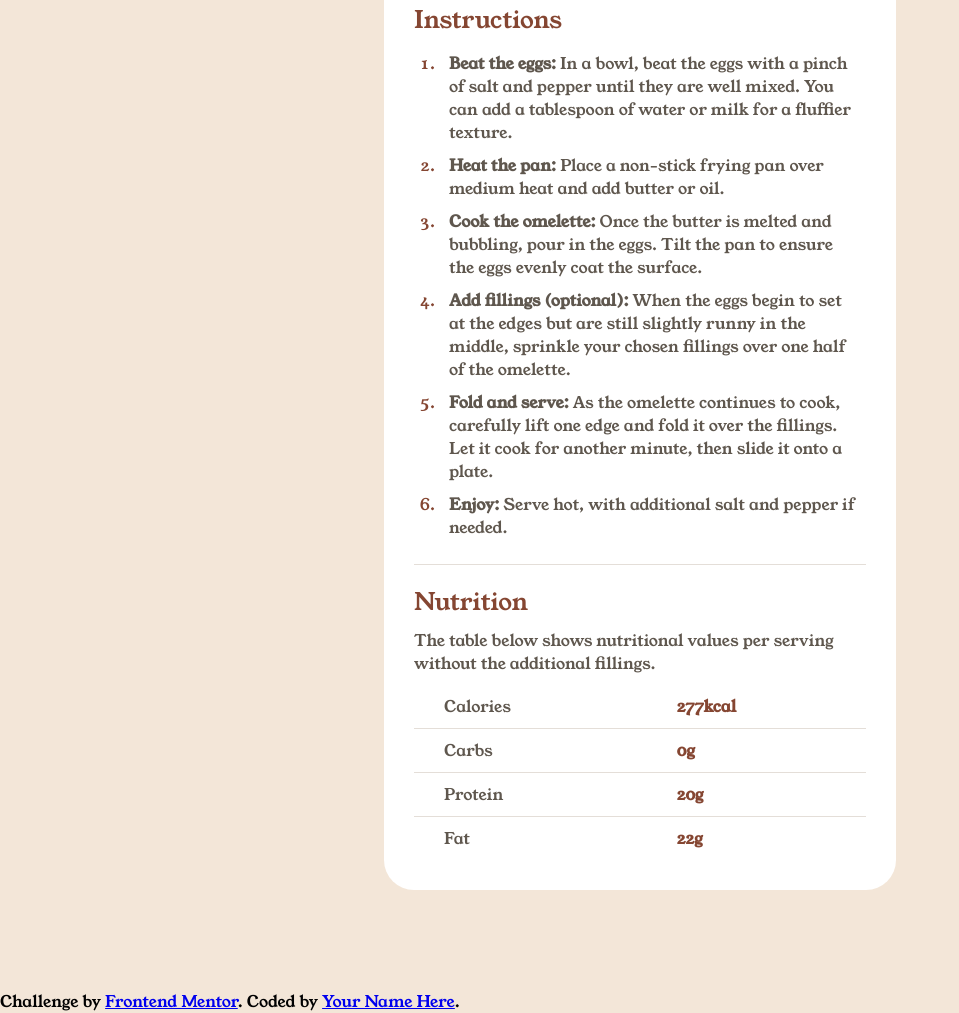
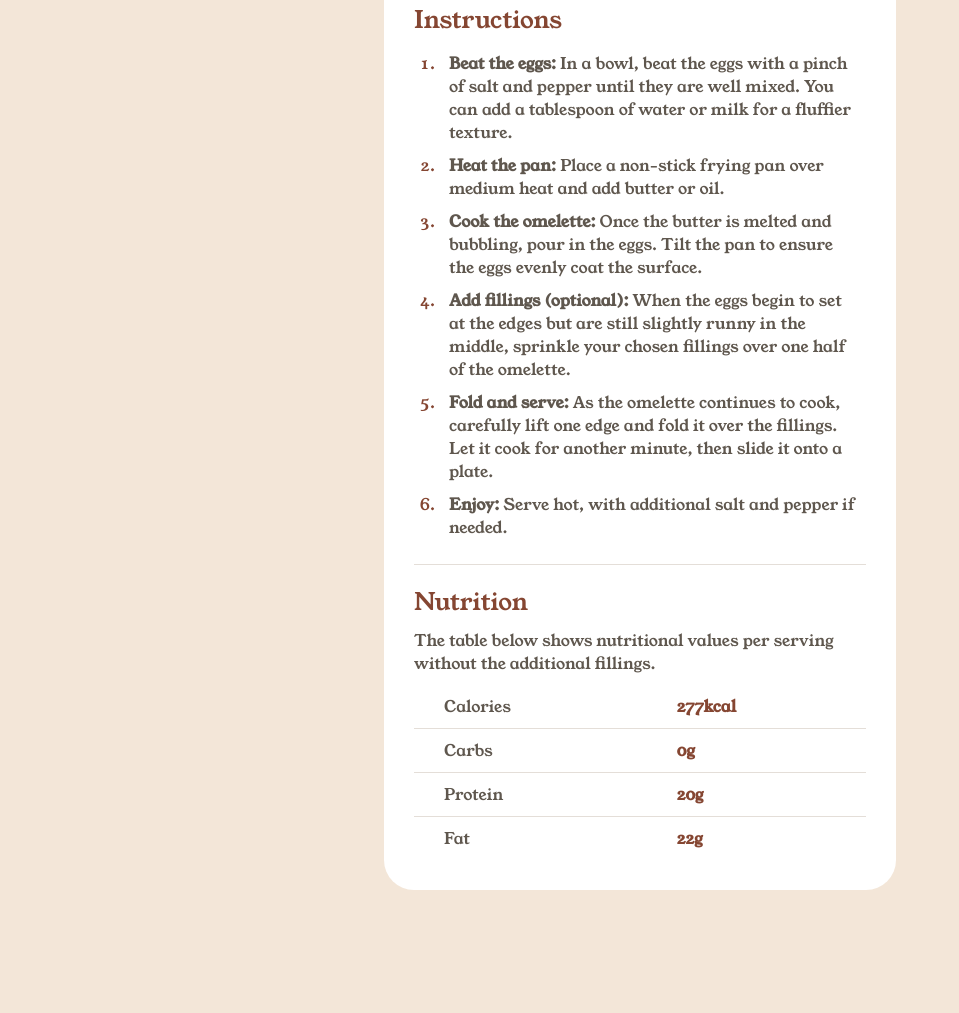
Before and after one commit to AgnerShimokawa/recipe-page, a plain HTML site: page index.html in a window 1280 px wide. Shown: the part 1002-2015 px from the top of the page, without its empty margins (0-959 px from the left). After the commit the page ends 1992 px from the top, so only its background shows below. Drawn offline with Linux system fonts and the light colour scheme.

Commit message:
Updated index.html

```diff
--- a/index.html
+++ b/index.html
@@ -95,13 +95,6 @@
       </table>
     </div>
   </main>
-
-
-  <div class="attribution">
-    Challenge by <a href="https://www.frontendmentor.io?ref=challenge" target="_blank">Frontend Mentor</a>.
-    Coded by <a href="#">Your Name Here</a>.
-
-  </div>
 </body>
 
 </html>
```
